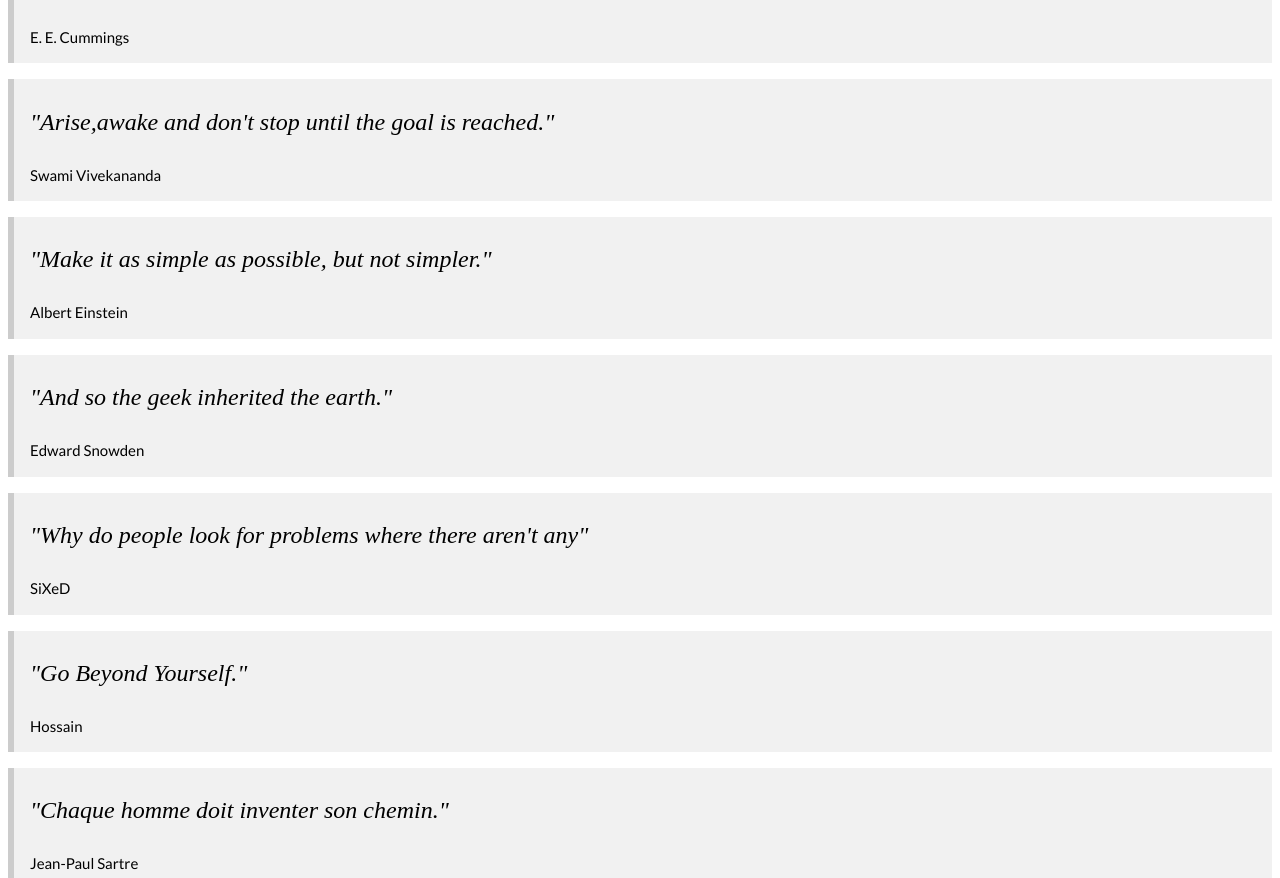
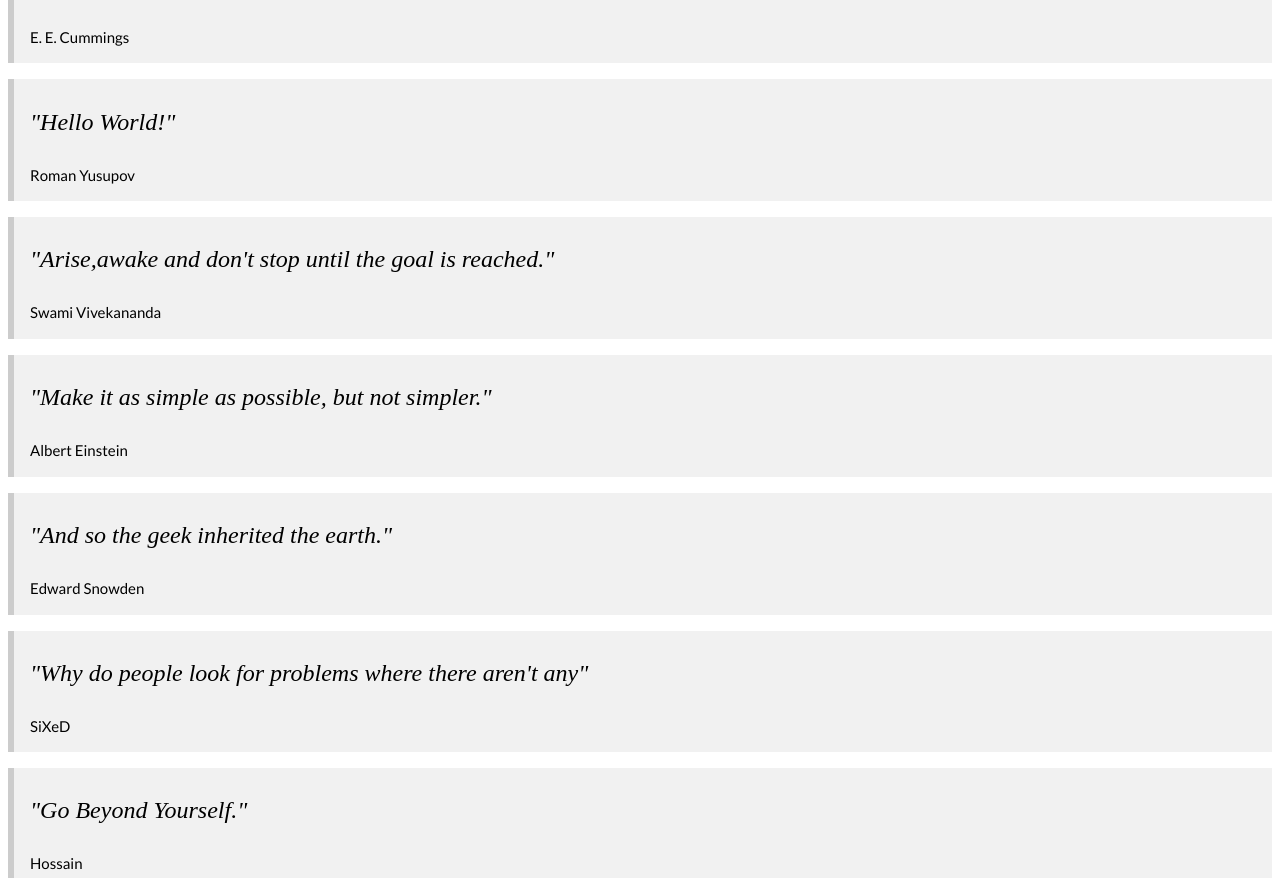
Before and after one commit to w3schools-test/w3schools-test.github.io, a plain HTML site: page index.html in a window 1280 px wide. Shown: the part 1587-2465 px from the top of the page. Drawn offline with nearby package versions, Linux system fonts and the light colour scheme.

Commit message:
add my own example message

```diff
--- a/index.html
+++ b/index.html
@@ -69,6 +69,10 @@ html,body,h1,h2,h3,h4 {font-family:"Lato", sans-serif}
       <p>E. E. Cummings</p>
     </div>
 
+   <div class="w3-panel w3-leftbar w3-light-grey">
+      <p class="w3-xlarge w3-serif"><i>"Hello World!"</i></p>
+      <p>Roman Yusupov</p>
+    </div>
     <!-- Example message -->
     <div class="w3-panel w3-leftbar w3-light-grey">
       <p class="w3-xlarge w3-serif"><i>"Arise,awake and don't stop until the goal is reached."</i></p>
```
